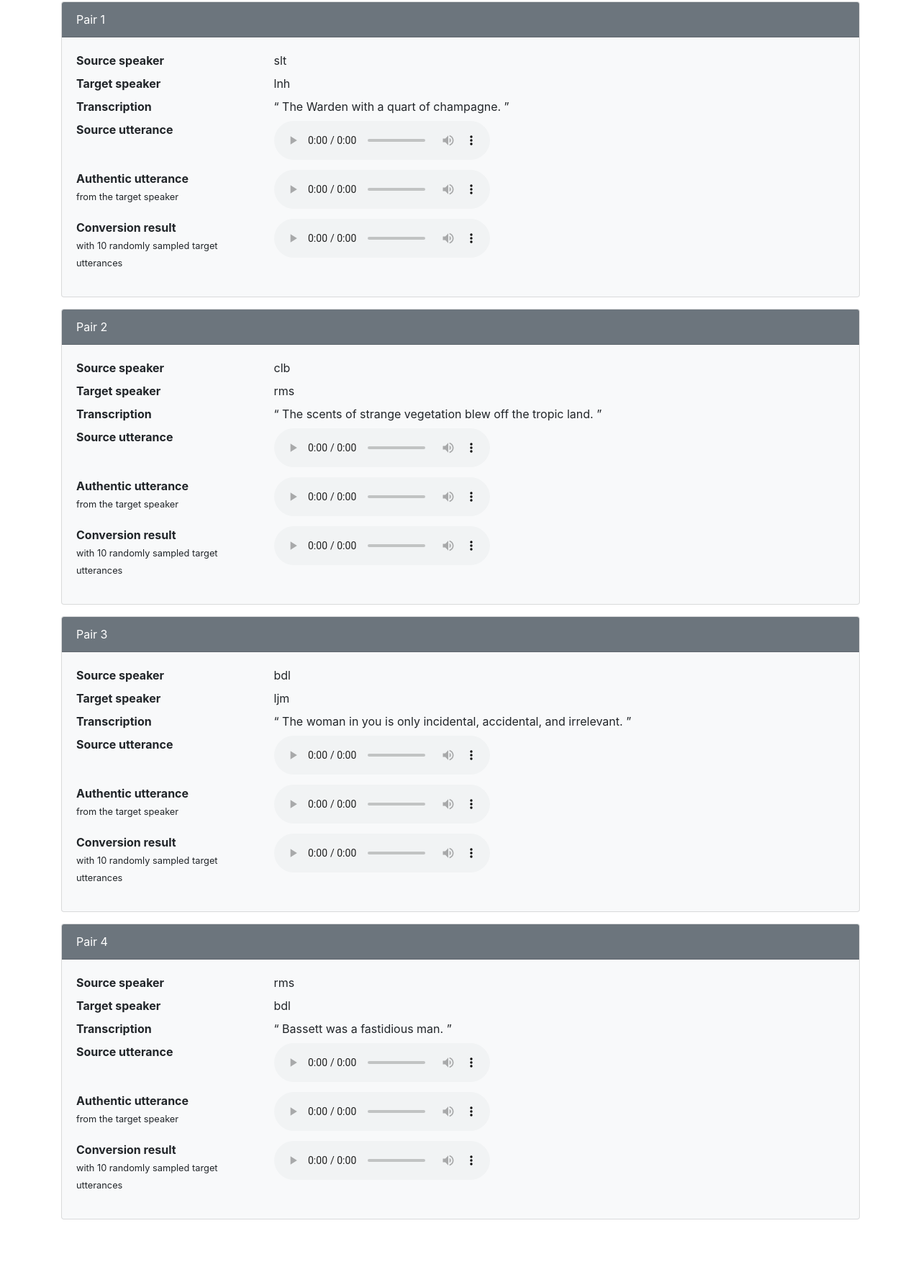
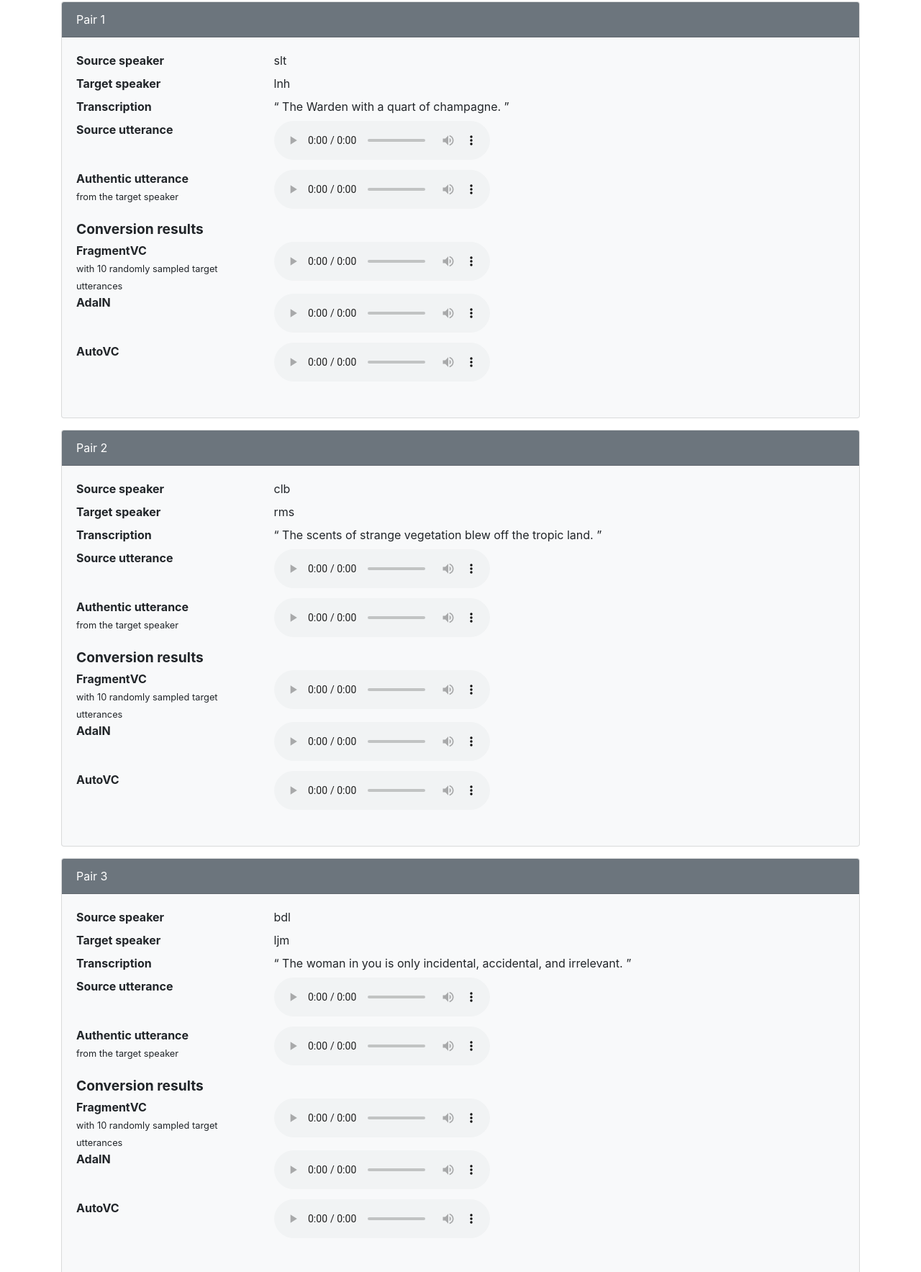
Before and after one commit to yistLin/FragmentVC, a plain HTML site: page docs/index.html in a window 1280 px wide. Shown: the part 7032-8799 px from the top of the page at 72% size. Drawn offline with nearby package versions, Linux system fonts and the light colour scheme.

Commit message:
Update baselines for demo page

```diff
--- a/docs/index.html
+++ b/docs/index.html
@@ -455,7 +455,15 @@
                         </audio>
                     </dd>
                     <dt class="col-sm-3">
-                        Conversion result
+                        <big>
+                            Conversion results
+                        </big>
+                    </dt>
+                    <dd class="col-sm-9">
+                        <br>
+                    </dd>
+                    <dt class="col-sm-3">
+                        FragmentVC
                         <br>
                         <small>
                             with 10 randomly sampled target utterances
@@ -464,6 +472,24 @@
                     <dd class="col-sm-9">
                         <audio controls>
                             <source src="wavs/u2u-f2f-slt_a0541-lnh.wav">
+                            Your browser does not support the audio tag!
+                        </audio>
+                    </dd>
+                    <dt class="col-sm-3">
+                        AdaIN
+                    </dt>
+                    <dd class="col-sm-9">
+                        <audio controls>
+                            <source src="wavs/AdaIN_u2u-f2f-slt_a0541-lnh.wav">
+                            Your browser does not support the audio tag!
+                        </audio>
+                    </dd>
+                    <dt class="col-sm-3">
+                        AutoVC
+                    </dt>
+                    <dd class="col-sm-9">
+                        <audio controls>
+                            <source src="wavs/AutoVC_u2u-f2f-slt_a0541-lnh.wav">
                             Your browser does not support the audio tag!
                         </audio>
                     </dd>
@@ -518,7 +544,15 @@
                         </audio>
                     </dd>
                     <dt class="col-sm-3">
-                        Conversion result
+                        <big>
+                            Conversion results
+                        </big>
+                    </dt>
+                    <dd class="col-sm-9">
+                        <br>
+                    </dd>
+                    <dt class="col-sm-3">
+                        FragmentVC
                         <br>
                         <small>
                             with 10 randomly sampled target utterances
@@ -527,6 +561,24 @@
                     <dd class="col-sm-9">
                         <audio controls>
                             <source src="wavs/u2u-f2m-clb_b0503-rms.wav">
+                            Your browser does not support the audio tag!
+                        </audio>
+                    </dd>
+                    <dt class="col-sm-3">
+                        AdaIN
+                    </dt>
+                    <dd class="col-sm-9">
+                        <audio controls>
+                            <source src="wavs/AdaIN_u2u-f2m-clb_b0503-rms.wav">
+                            Your browser does not support the audio tag!
+                        </audio>
+                    </dd>
+                    <dt class="col-sm-3">
+                        AutoVC
+                    </dt>
+                    <dd class="col-sm-9">
+                        <audio controls>
+                            <source src="wavs/AutoVC_u2u-f2m-clb_b0503-rms.wav">
                             Your browser does not support the audio tag!
                         </audio>
                     </dd>
@@ -582,7 +634,15 @@
                         </audio>
                     </dd>
                     <dt class="col-sm-3">
-                        Conversion result
+                        <big>
+                            Conversion results
+                        </big>
+                    </dt>
+                    <dd class="col-sm-9">
+                        <br>
+                    </dd>
+                    <dt class="col-sm-3">
+                        FragmentVC
                         <br>
                         <small>
                             with 10 randomly sampled target utterances
@@ -591,6 +651,24 @@
                     <dd class="col-sm-9">
                         <audio controls>
                             <source src="wavs/u2u-m2f-bdl_a0283-ljm.wav">
+                            Your browser does not support the audio tag!
+                        </audio>
+                    </dd>
+                    <dt class="col-sm-3">
+                        AdaIN
+                    </dt>
+                    <dd class="col-sm-9">
+                        <audio controls>
+                            <source src="wavs/AdaIN_u2u-m2f-bdl_a0283-ljm.wav">
+                            Your browser does not support the audio tag!
+                        </audio>
+                    </dd>
+                    <dt class="col-sm-3">
+                        AutoVC
+                    </dt>
+                    <dd class="col-sm-9">
+                        <audio controls>
+                            <source src="wavs/AutoVC_u2u-m2f-bdl_a0283-ljm.wav">
                             Your browser does not support the audio tag!
                         </audio>
                     </dd>
@@ -645,7 +723,15 @@
                         </audio>
                     </dd>
                     <dt class="col-sm-3">
-                        Conversion result
+                        <big>
+                            Conversion results
+                        </big>
+                    </dt>
+                    <dd class="col-sm-9">
+                        <br>
+                    </dd>
+                    <dt class="col-sm-3">
+                        FragmentVC
                         <br>
                         <small>
                             with 10 randomly sampled target utterances
@@ -654,6 +740,24 @@
                     <dd class="col-sm-9">
                         <audio controls>
                             <source src="wavs/u2u-m2m-rms_a0296-bdl.wav">
+                            Your browser does not support the audio tag!
+                        </audio>
+                    </dd>
+                    <dt class="col-sm-3">
+                        AdaIN
+                    </dt>
+                    <dd class="col-sm-9">
+                        <audio controls>
+                            <source src="wavs/AdaIN_u2u-m2m-rms_a0296-bdl.wav">
+                            Your browser does not support the audio tag!
+                        </audio>
+                    </dd>
+                    <dt class="col-sm-3">
+                        AutoVC
+                    </dt>
+                    <dd class="col-sm-9">
+                        <audio controls>
+                            <source src="wavs/AutoVC_u2u-m2m-rms_a0296-bdl.wav">
                             Your browser does not support the audio tag!
                         </audio>
                     </dd>
```
Also changed, not shown: 8 other files.
